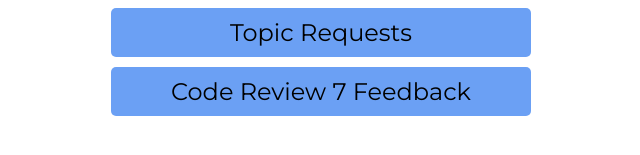
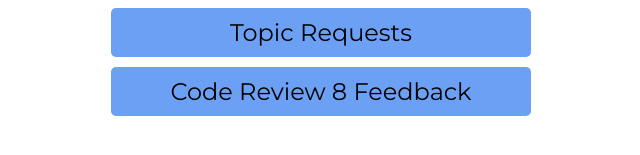
Before and after one commit to brianyu28/cs51, a React (Create React App) app: page / in a window 1280 px wide. Shown: the part 157-312 px from the top of the page, without its empty margins (319-959 px from the left). Built offline with nearby package versions, Linux system fonts and the light colour scheme.

Commit message:
Code review 8

```diff
--- a/src/App.js
+++ b/src/App.js
@@ -13,8 +13,8 @@ class App extends Component {
         <a className="button-link" href="https://goo.gl/forms/9n6HXLbNpgFhVsBh1">
           <div className="button">Topic Requests</div>
         </a>
-        <a className="button-link" href="https://forms.gle/BGzHd7zw6YpeE3cy7">
-          <div className="button">Code Review 7 Feedback</div>
+        <a className="button-link" href="https://forms.gle/CBocFGk4WVfUfk5L6">
+          <div className="button">Code Review 8 Feedback</div>
         </a>
       </div>
     );
```
